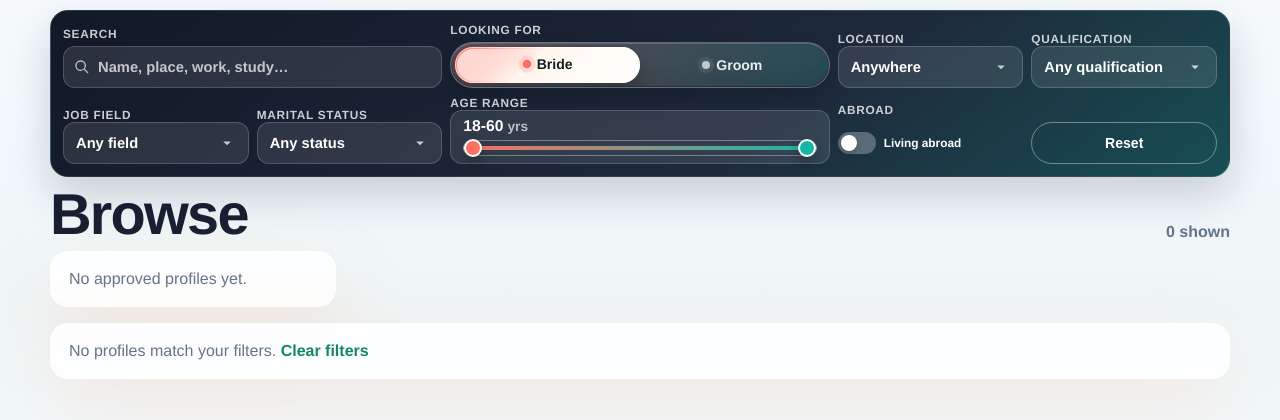
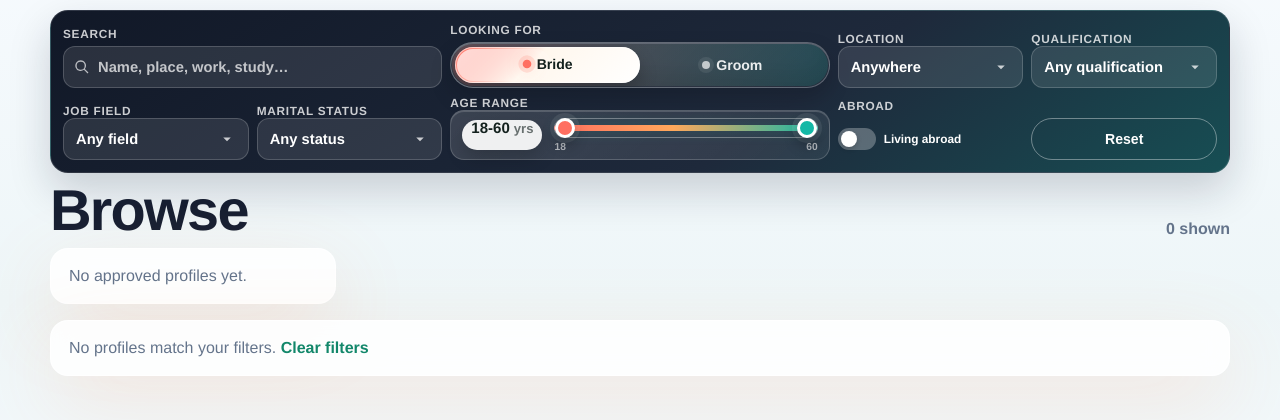
Before and after one commit to greenethirteen/halal-swipe, a FastAPI app: page /profiles in a window 1280 px wide. Shown: the part 120-540 px from the top of the page. Run offline with FastAPI, Linux system fonts and the light colour scheme; some libraries are stand-ins or nearby versions.

Commit message:
Polish age range slider

```diff
--- a/app/settings.py
+++ b/app/settings.py
@@ -28,7 +28,7 @@ class Settings(BaseSettings):
 
     @property
     def asset_version(self) -> str:
-        return f"{self.static_version}-20260718-06"
+        return f"{self.static_version}-20260718-07"
 
     @property
     def google_client_id_clean(self) -> str:
--- a/app/static/styles.css
+++ b/app/static/styles.css
@@ -591,21 +591,43 @@ label { display: grid; gap: 8px; font-weight: 750; color: var(--ink); }
 .bf-age-range-field { grid-column: span 2; }
 .bf-age-range {
   display: grid;
-  gap: 6px;
+  grid-template-columns: auto 1fr;
+  grid-template-rows: auto auto;
+  column-gap: 12px;
+  row-gap: 4px;
+  align-items: center;
   min-height: 42px;
-  padding: 7px 12px;
+  padding: 7px 11px;
   border: 1px solid rgba(255,255,255,.18);
-  border-radius: 12px;
-  background: rgba(255,255,255,.1);
+  border-radius: 14px;
+  background: linear-gradient(135deg, rgba(255,255,255,.15), rgba(255,255,255,.07));
+  box-shadow: inset 0 1px 0 rgba(255,255,255,.16);
   transition: height .34s cubic-bezier(.2,.8,.2,1), min-height .34s cubic-bezier(.2,.8,.2,1), padding .34s cubic-bezier(.2,.8,.2,1), border-radius .34s cubic-bezier(.2,.8,.2,1);
 }
-.bf-age-readout { display: flex; align-items: baseline; gap: 4px; color: #fff; font-size: .86rem; line-height: 1; letter-spacing: 0; text-transform: none; }
+.bf-age-readout {
+  grid-row: 1 / 3;
+  display: inline-flex;
+  align-items: baseline;
+  justify-content: center;
+  gap: 4px;
+  min-width: 74px;
+  min-height: 30px;
+  padding: 0 9px;
+  border-radius: 999px;
+  background: rgba(255,255,255,.92);
+  color: #13211e;
+  font-size: .82rem;
+  line-height: 1;
+  letter-spacing: 0;
+  text-transform: none;
+  box-shadow: 0 8px 18px rgba(0,0,0,.18);
+}
 .browse-filters.is-compact .bf-age-readout { justify-content: center; }
-.bf-age-readout strong { font-size: .98rem; }
-.bf-age-readout span { color: rgba(255,255,255,.68); font-weight: 800; }
+.bf-age-readout strong { font-size: .94rem; }
+.bf-age-readout span { color: rgba(19,33,30,.62); font-weight: 900; }
 .bf-range-track {
   position: relative;
-  height: 16px;
+  height: 20px;
   display: flex;
   align-items: center;
 }
@@ -615,43 +637,58 @@ label { display: grid; gap: 8px; font-weight: 750; color: var(--ink); }
   position: absolute;
   left: 0;
   right: 0;
-  height: 4px;
+  height: 6px;
   border-radius: 999px;
 }
-.bf-range-track::before { background: rgba(255,255,255,.22); }
-.bf-range-fill { background: linear-gradient(90deg, #ff6f61, #14b8a6); }
+.bf-range-track::before { background: rgba(255,255,255,.18); box-shadow: inset 0 1px 2px rgba(0,0,0,.18); }
+.bf-range-fill { background: linear-gradient(90deg, #ff6f61, #ffa85b 45%, #14b8a6); box-shadow: 0 0 14px rgba(20,184,166,.24); }
 .bf-range-track input[type="range"] {
   position: absolute;
   inset: 0;
   width: 100%;
-  height: 16px;
+  height: 20px;
   margin: 0;
   padding: 0;
   appearance: none;
   background: transparent;
   pointer-events: none;
 }
+.bf-range-track input[type="range"]:first-of-type { z-index: 2; }
+.bf-range-track input[type="range"]:last-of-type { z-index: 3; }
+.bf-range-track input[type="range"]:focus-visible { outline: none; }
 .bf-range-track input[type="range"]::-webkit-slider-thumb {
   appearance: none;
-  width: 18px;
-  height: 18px;
-  border: 2px solid #fff;
+  width: 20px;
+  height: 20px;
+  border: 3px solid #fff;
   border-radius: 50%;
   background: #14b8a6;
-  box-shadow: 0 5px 12px rgba(0,0,0,.28);
+  box-shadow: 0 7px 14px rgba(0,0,0,.3), 0 0 0 5px rgba(255,255,255,.08);
   pointer-events: auto;
 }
 .bf-range-track input[type="range"]:first-of-type::-webkit-slider-thumb { background: #ff6f61; }
+.bf-range-track input[type="range"]:focus-visible::-webkit-slider-thumb { box-shadow: 0 7px 14px rgba(0,0,0,.3), 0 0 0 6px rgba(255,255,255,.2); }
 .bf-range-track input[type="range"]::-moz-range-thumb {
   width: 16px;
   height: 16px;
-  border: 2px solid #fff;
+  border: 3px solid #fff;
   border-radius: 50%;
   background: #14b8a6;
-  box-shadow: 0 5px 12px rgba(0,0,0,.28);
+  box-shadow: 0 7px 14px rgba(0,0,0,.3), 0 0 0 5px rgba(255,255,255,.08);
   pointer-events: auto;
 }
 .bf-range-track input[type="range"]:first-of-type::-moz-range-thumb { background: #ff6f61; }
+.bf-range-track input[type="range"]:focus-visible::-moz-range-thumb { box-shadow: 0 7px 14px rgba(0,0,0,.3), 0 0 0 6px rgba(255,255,255,.2); }
+.bf-age-scale {
+  display: flex;
+  justify-content: space-between;
+  color: rgba(255,255,255,.62);
+  font-size: .64rem;
+  font-weight: 900;
+  line-height: 1;
+  letter-spacing: 0;
+  text-transform: none;
+}
 .browse-filters.is-compact .bf-age-range {
   height: 30px;
   min-height: 30px;
@@ -663,7 +700,8 @@ label { display: grid; gap: 8px; font-weight: 750; color: var(--ink); }
 }
 .browse-filters.is-compact .bf-age-readout { font-size: .68rem; }
 .browse-filters.is-compact .bf-age-readout strong { font-size: .76rem; }
-.browse-filters.is-compact .bf-range-track { display: none; }
+.browse-filters.is-compact .bf-range-track,
+.browse-filters.is-compact .bf-age-scale { display: none; }
 .bf-type-field { display: grid; grid-column: span 2; }
 .bf-profile-toggle {
   position: relative;
@@ -797,10 +835,12 @@ label { display: grid; gap: 8px; font-weight: 750; color: var(--ink); }
   .bf-search-field { grid-column: 1 / -1; }
   .bf-type-field { grid-column: span 1; }
   .bf-age-range-field { grid-column: span 1; }
-  .bf-age-range { min-height: 38px; padding: 6px 10px; }
+  .bf-age-range { grid-template-columns: 1fr; grid-template-rows: auto auto auto; min-height: 38px; padding: 7px 10px; row-gap: 5px; }
+  .bf-age-readout { grid-row: auto; min-height: 28px; min-width: 0; }
   .bf-age-readout strong { font-size: .9rem; }
-  .bf-range-track { height: 14px; }
-  .bf-range-track input[type="range"]::-webkit-slider-thumb { width: 16px; height: 16px; }
+  .bf-range-track { height: 16px; }
+  .bf-range-track input[type="range"] { height: 16px; }
+  .bf-range-track input[type="range"]::-webkit-slider-thumb { width: 17px; height: 17px; border-width: 2px; }
   .bf-profile-toggle { min-height: 38px; padding: 3px; }
   .bf-profile-toggle button { min-height: 32px; font-size: .8rem; }
   .bf-search input, .bf-select-btn, .bf-field input, .bf-reset-field .button { height: 38px; min-height: 38px; }
--- a/app/templates/profiles.html
+++ b/app/templates/profiles.html
@@ -78,6 +78,7 @@
             <input id="fMinRange" type="range" min="18" max="60" value="18" aria-label="Minimum age">
             <input id="fMaxRange" type="range" min="18" max="60" value="60" aria-label="Maximum age">
           </div>
+          <div class="bf-age-scale" aria-hidden="true"><span>18</span><span>60</span></div>
         </div>
       </div>
       <label class="bf-field bf-toggle-field"><span class="bf-label">Abroad</span>
```
